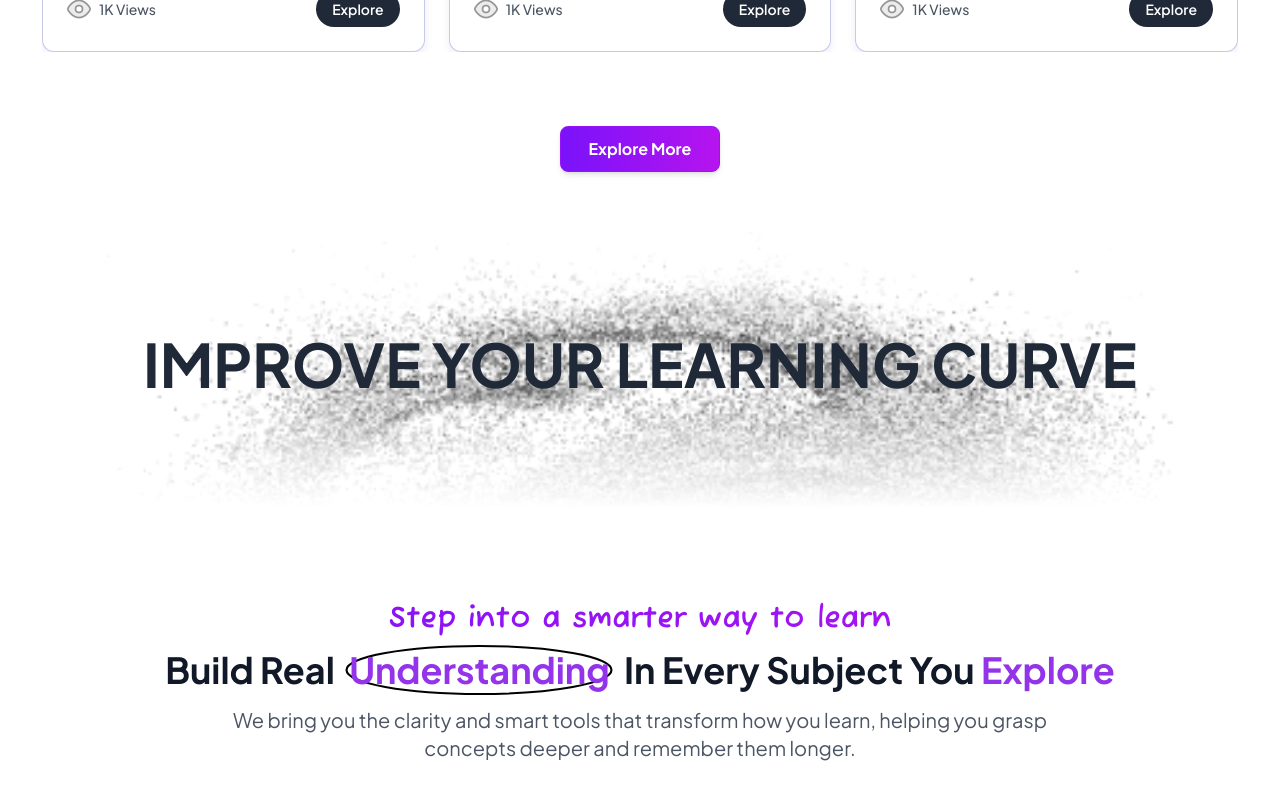
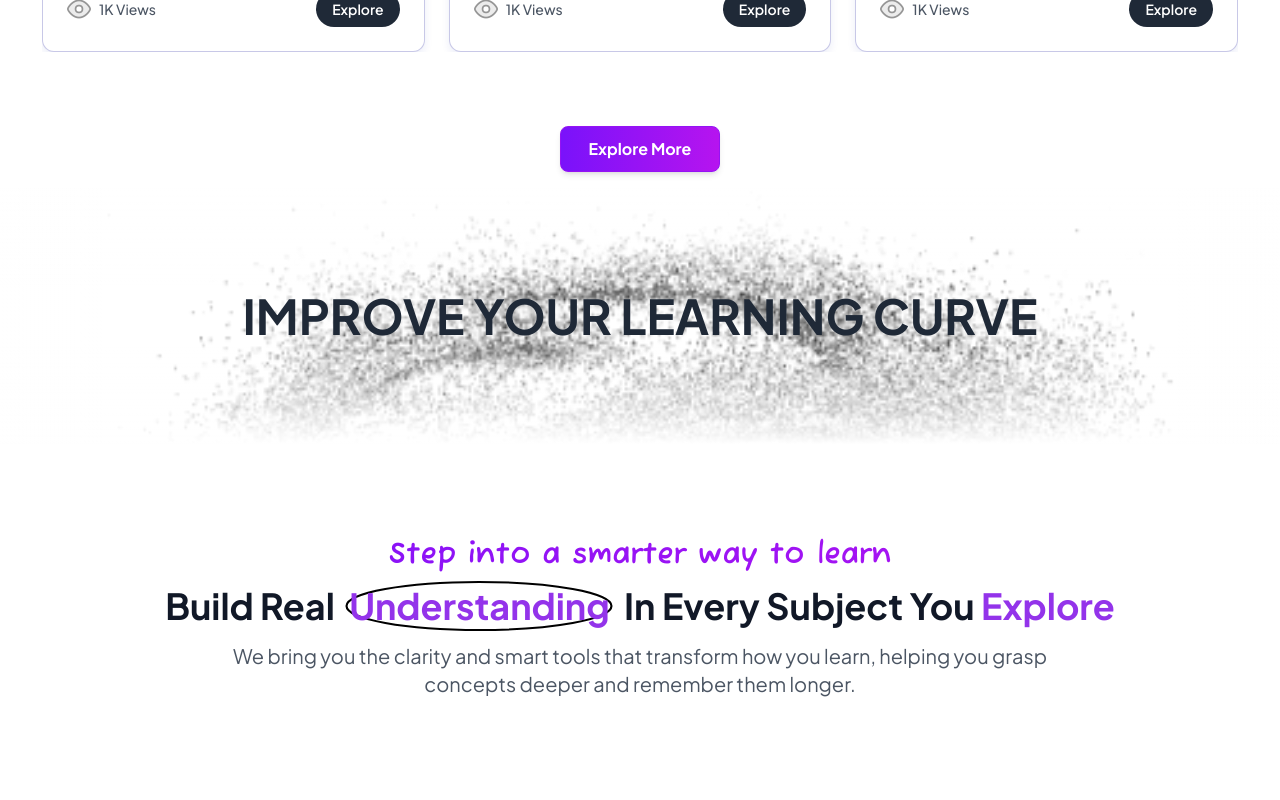
Before and after one commit to sathprithikas4824/eduPlatformUser, a Next.js app in the folder apps/web/: page / in a window 1280 px wide. Shown: the part 1472-2272 px from the top of the page. Built offline with nearby package versions, Linux system fonts and the light colour scheme.

Commit message:
cloud effect quality added

```diff
--- a/apps/web/app/components/layout/ExploreTopics.tsx
+++ b/apps/web/app/components/layout/ExploreTopics.tsx
@@ -1309,24 +1309,27 @@ const ExploreTopics = () => {
       </div>
 
       {/* SEAMLESS CLOUD TRANSITION */}
-      <div className="w-full relative h-40 sm:h-48 md:h-56 lg:h-64 xl:h-72 overflow-hidden bg-white -mt-8 sm:-mt-10 md:-mt-12 lg:-mt-14 xl:-mt-16">
+      <div className="w-full relative h-28 sm:h-36 md:h-44 lg:h-56 xl:h-64 overflow-hidden bg-white -mt-12 sm:-mt-14 md:-mt-16 lg:-mt-20 xl:-mt-24">
         {/* Text Overlay */}
         <div className="absolute inset-0 z-20 flex items-center justify-center">
-          <h2 className="text-2xl sm:text-3xl md:text-4xl lg:text-5xl xl:text-6xl font-bold text-gray-800 text-center px-4">
+          <h2 className="text-xl sm:text-2xl md:text-3xl lg:text-4xl xl:text-5xl font-bold text-gray-800 text-center px-4">
             IMPROVE YOUR LEARNING CURVE
           </h2>
         </div>
-
         {/* Single Cloud Image - Full Width */}
         <img
           src="/images/Pencil-Shadow.png"
           alt=""
           className="absolute inset-0 w-full h-full object-cover"
           style={{
-            filter: "grayscale(10%) brightness(0.75) contrast(1.8)",
-            opacity: 0.8,
-            mixBlendMode: "multiply",
+            filter: "grayscale(0%) brightness(0.95) contrast(1.2)",
+            opacity: 1,
+            mixBlendMode: "darken",
             objectPosition: "center 30%",
+            imageRendering: "-webkit-optimize-contrast",
+            WebkitFontSmoothing: "antialiased",
+            backfaceVisibility: "hidden",
+            transform: "translateZ(0)",
           }}
         />
         {/* Seamless Gradient Blending Overlays */}
@@ -1334,36 +1337,36 @@ const ExploreTopics = () => {
         <div
           className="absolute top-0 left-0 right-0 z-10"
           style={{
-            height: "45%",
+            height: "40%",
             background:
-              "linear-gradient(to bottom, rgba(255,255,255,1) 0%, rgba(255,255,255,0.7) 40%, rgba(255,255,255,0) 100%)",
+              "linear-gradient(to bottom, rgba(255,255,255,1) 0%, rgba(255,255,255,0.6) 35%, rgba(255,255,255,0) 100%)",
           }}
         />
         {/* Bottom gradient - fade to white below */}
         <div
           className="absolute bottom-0 left-0 right-0 z-10"
           style={{
-            height: "45%",
+            height: "40%",
             background:
-              "linear-gradient(to top, rgba(255,255,255,1) 0%, rgba(255,255,255,0.7) 40%, rgba(255,255,255,0) 100%)",
+              "linear-gradient(to top, rgba(255,255,255,1) 0%, rgba(255,255,255,0.6) 35%, rgba(255,255,255,0) 100%)",
           }}
         />
         {/* Left gradient - soft edge */}
         <div
           className="absolute top-0 bottom-0 left-0 z-10"
           style={{
-            width: "10%",
+            width: "8%",
             background:
-              "linear-gradient(to right, rgba(255,255,255,0.6) 0%, rgba(255,255,255,0) 100%)",
+              "linear-gradient(to right, rgba(255,255,255,0.5) 0%, rgba(255,255,255,0) 100%)",
           }}
         />
         {/* Right gradient - soft edge */}
         <div
           className="absolute top-0 bottom-0 right-0 z-10"
           style={{
-            width: "10%",
+            width: "8%",
             background:
-              "linear-gradient(to left, rgba(255,255,255,0.6) 0%, rgba(255,255,255,0) 100%)",
+              "linear-gradient(to left, rgba(255,255,255,0.5) 0%, rgba(255,255,255,0) 100%)",
           }}
         />
       </div>
```
